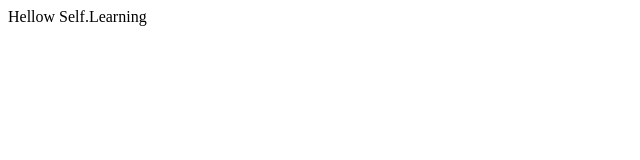
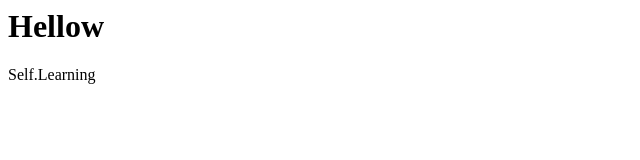
Before and after one commit to samsinhalaenglish/selflearningenglish, a plain HTML site: page index.html in a window 1280 px wide. Shown: the whole page, without its empty margins (0-640 px from the left). Drawn offline with Linux system fonts and the light colour scheme.

Commit message:
Update index.html

```diff
--- a/index.html
+++ b/index.html
@@ -6,7 +6,7 @@
 <body>
 
 
-Hellow
+  <h1>Hellow</h1>
 
 Self.Learning
 
```
